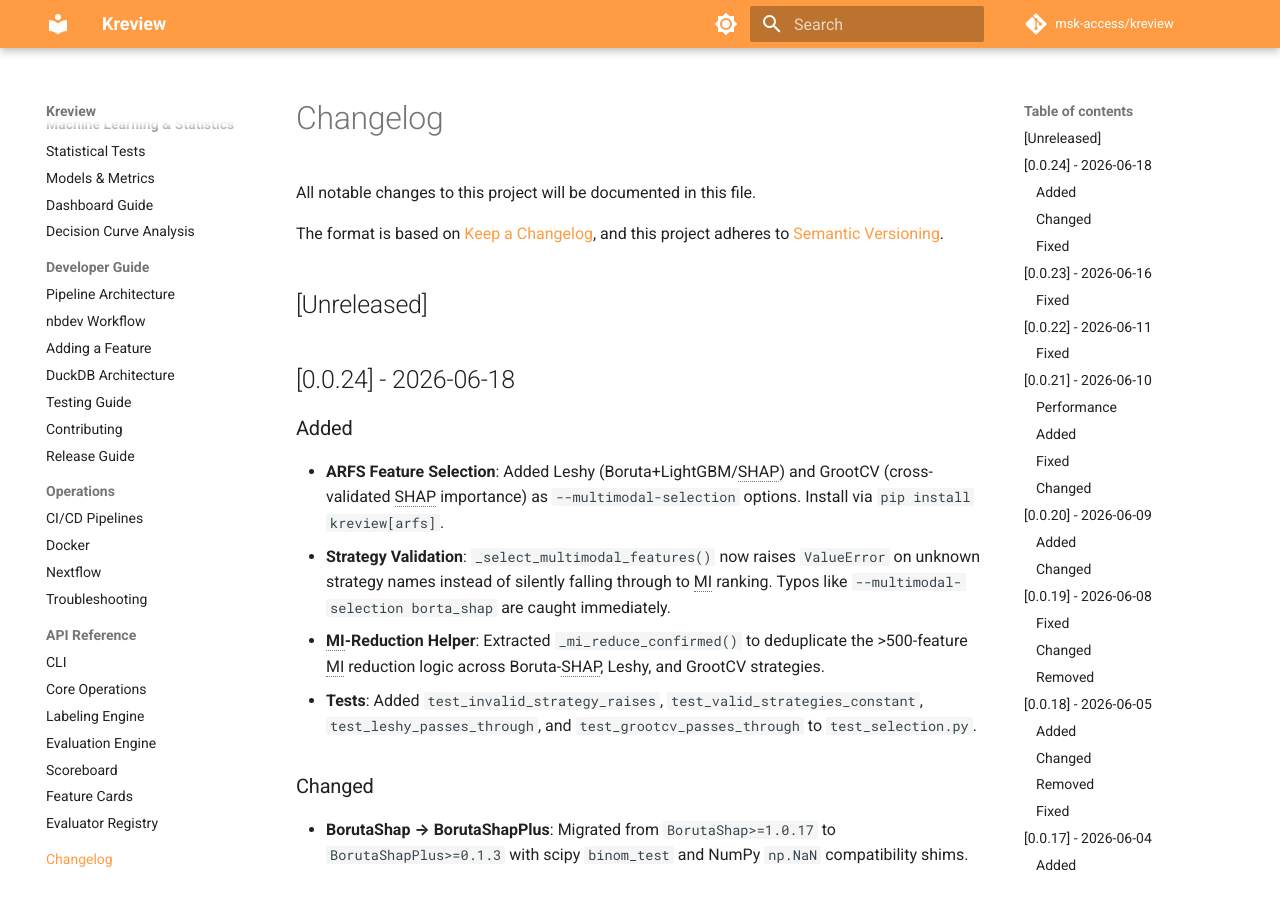
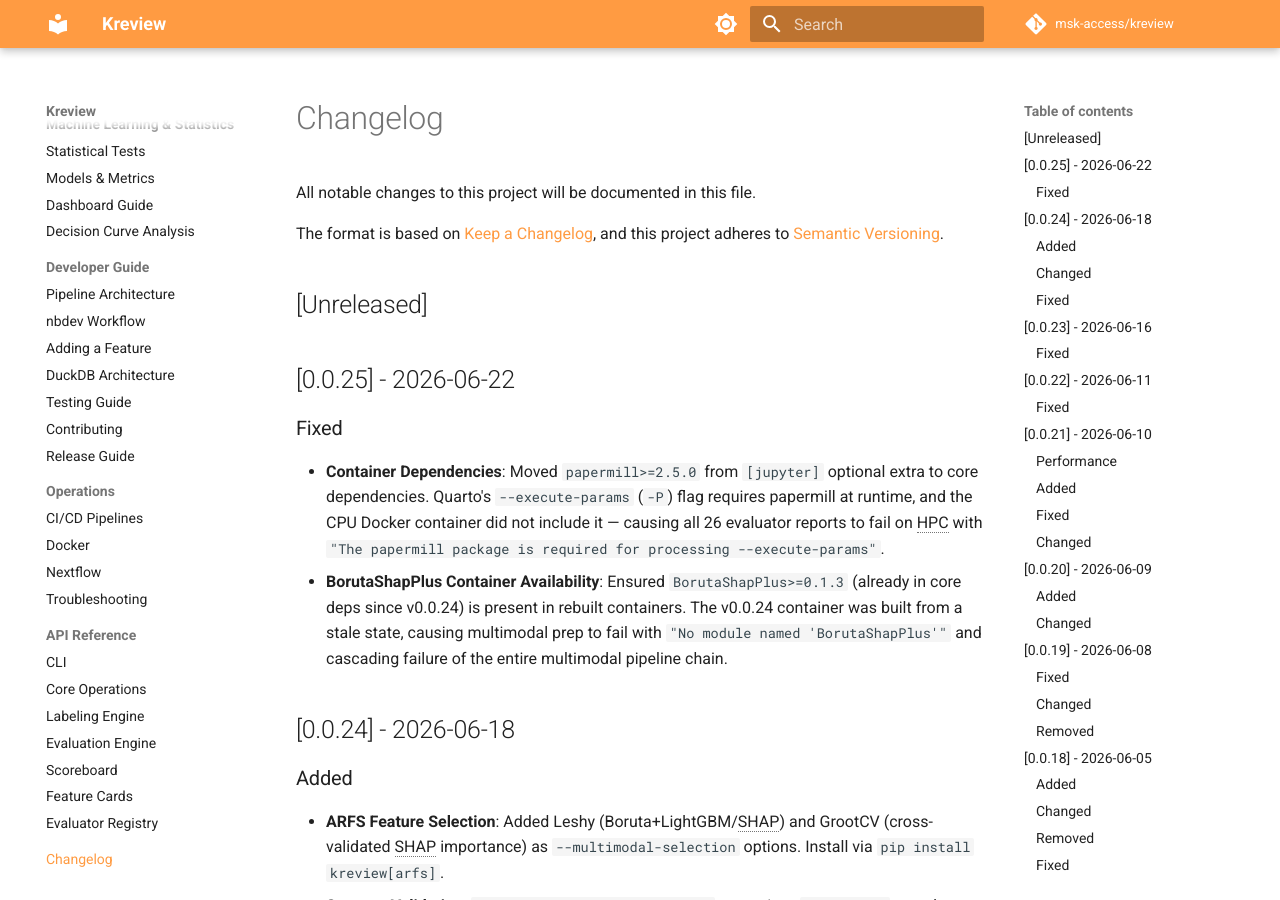
Before and after one commit to msk-access/kreview, an MkDocs documentation site: the page built from docs/changelog.md, in a window 1280 px wide and 900 px high. Built offline with MkDocs 1.6.1 and Material for MkDocs 9.7.7, drawn with Linux system fonts in a browser that asks for light colours; comment, search, counter and statistics services are not loaded; the version menu is left out.

Commit message:
release: v0.0.25

```diff
--- a/docs/changelog.md
+++ b/docs/changelog.md
@@ -6,6 +6,12 @@ The format is based on [Keep a Changelog](https://keepachangelog.com/en/1.0.0/),
 and this project adheres to [Semantic Versioning](https://semver.org/spec/v2.0.0.html).
 
 ## [Unreleased]
+
+## [0.0.25] - 2026-06-22
+
+### Fixed
+- **Container Dependencies**: Moved `papermill>=2.5.0` from `[jupyter]` optional extra to core dependencies. Quarto's `--execute-params` (`-P`) flag requires papermill at runtime, and the CPU Docker container did not include it — causing all 26 evaluator reports to fail on HPC with `"The papermill package is required for processing --execute-params"`.
+- **BorutaShapPlus Container Availability**: Ensured `BorutaShapPlus>=0.1.3` (already in core deps since v0.0.24) is present in rebuilt containers. The v0.0.24 container was built from a stale state, causing multimodal prep to fail with `"No module named 'BorutaShapPlus'"` and cascading failure of the entire multimodal pipeline chain.
 
 ## [0.0.24] - 2026-06-18
 
--- a/kreview/__init__.py
+++ b/kreview/__init__.py
@@ -1 +1 @@
-__version__ = "0.0.24"
+__version__ = "0.0.25"
```
Also changed, not shown: CHANGELOG.md (+6 -0 lines), 2 other files.
